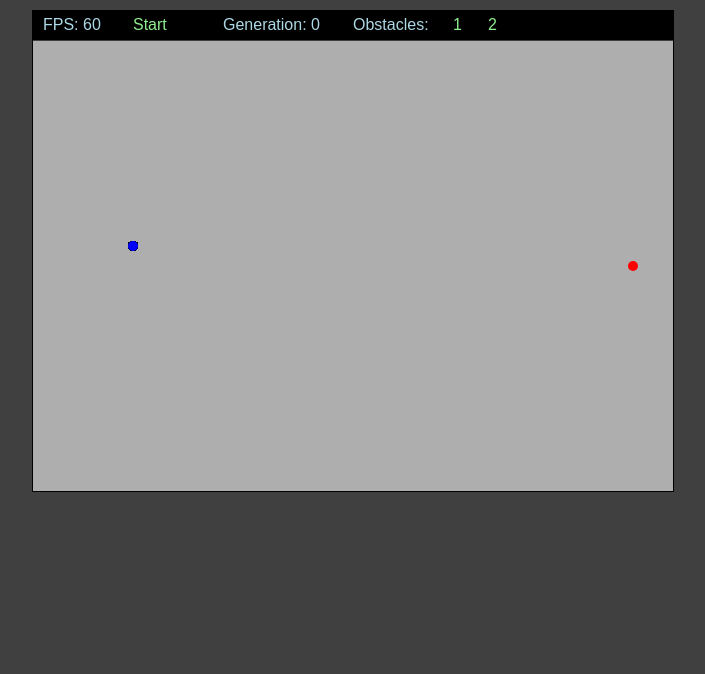
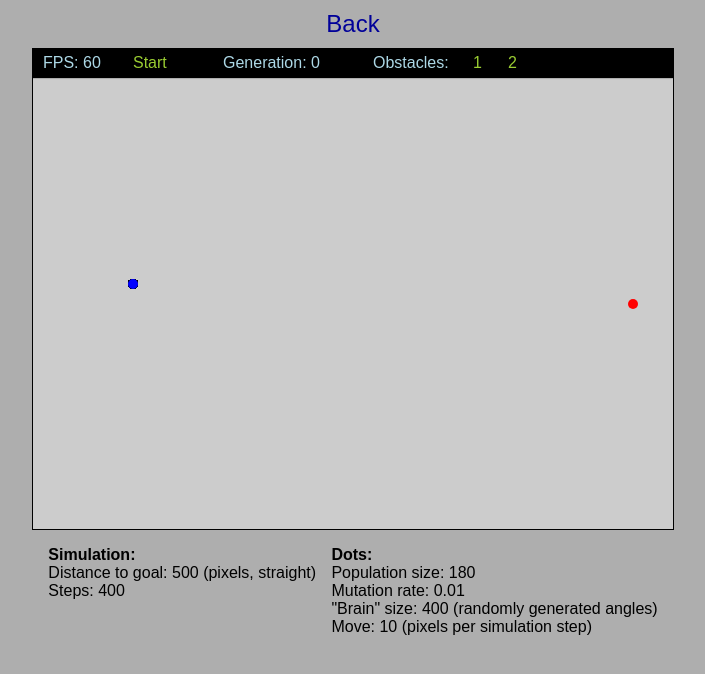
Before and after one commit to sebek78/canvas2-dots, a website built with webpack: page src/index.html in a window 1280 px wide. Shown: the whole page, without its empty margins (287-992 px from the left). Built offline with nearby package versions, Linux system fonts and the light colour scheme.

Commit message:
Prepare to deploy

```diff
--- a/src/constants.js
+++ b/src/constants.js
@@ -1,6 +1,7 @@
 // canvas
 export const WIDTH = 640;
 export const HEIGHT = 480;
+export const MENU_HEIGHT = 30;
 
 // simulation
 export const STEPS = 400;
--- a/src/dot.js
+++ b/src/dot.js
@@ -8,6 +8,7 @@ import {
   START_X,
   START_Y,
   MUTATION_RATE,
+  MENU_HEIGHT,
 } from "./constants";
 import { obstacleCollision } from "./obstacles";
 
@@ -38,7 +39,7 @@ export const distance = (dot) =>
   Math.sqrt(Math.pow(TARGET_X - dot.x, 2) + Math.pow(TARGET_Y - dot.y, 2));
 
 const outsideBoard = (dot) =>
-  dot.x <= 0 || dot.x >= WIDTH || dot.y <= 30 || dot.y >= HEIGHT;
+  dot.x <= 0 || dot.x >= WIDTH || dot.y <= MENU_HEIGHT || dot.y >= HEIGHT;
 
 const randomAngle = () => Math.random() * 360;
 
--- a/src/drawing.js
+++ b/src/drawing.js
@@ -1,6 +1,7 @@
 import {
   WIDTH,
   HEIGHT,
+  MENU_HEIGHT,
   TARGET_X,
   TARGET_Y,
   START_X,
@@ -32,8 +33,8 @@ const drawMenu = (ctx) => {
 };
 
 const drawBoard = (ctx) => {
-  ctx.fillStyle = "#AEAEAE";
-  ctx.fillRect(0, 30, WIDTH, HEIGHT);
+  ctx.fillStyle = "#CCC";
+  ctx.fillRect(0, MENU_HEIGHT, WIDTH, HEIGHT);
 };
 
 function drawFPS(ctx, fps) {
@@ -57,7 +58,7 @@ const drawStart = (ctx) => {
 
 function drawButton(ctx, running) {
   const text = running ? "Running" : "Start";
-  const color = running ? "lightbule" : "lightgreen";
+  const color = running ? "lightbule" : "yellowgreen";
   ctx.fillStyle = color;
   ctx.fillText(text, 100, 15);
 }
@@ -69,11 +70,11 @@ function drawGenerationNumber(ctx, num) {
 
 function drawObstaclesMenu(ctx, state) {
   ctx.fillStyle = "lightblue";
-  ctx.fillText("Obstacles:", 320, 15);
-  ctx.fillStyle = state.obstacles[0].isSet ? "lightblue" : " lightgreen";
-  ctx.fillText("1", 420, 15);
-  ctx.fillStyle = state.obstacles[1].isSet ? "lightblue" : " lightgreen";
-  ctx.fillText("2", 455, 15);
+  ctx.fillText("Obstacles:", 340, 15);
+  ctx.fillStyle = state.obstacles[0].isSet ? "lightblue" : "yellowgreen";
+  ctx.fillText("1", 440, 15);
+  ctx.fillStyle = state.obstacles[1].isSet ? "lightblue" : "yellowgreen";
+  ctx.fillText("2", 475, 15);
 }
 
 export const drawDot = (ctx, dot) => {
--- a/src/eventHandler.js
+++ b/src/eventHandler.js
@@ -1,16 +1,18 @@
+import { MENU_HEIGHT } from "./constants";
+
 export const handleEvent = ({ offsetX, offsetY }) => {
-  if (offsetY < 29) {
+  if (offsetY < MENU_HEIGHT) {
     if (offsetX >= 100 && offsetX <= 150) {
       return {
         type: "RUN",
       };
     }
-    if (offsetX >= 410 && offsetX <= 435) {
+    if (offsetX >= 430 && offsetX <= 455) {
       return {
         type: "TOGGLE_OBSTACLE_1",
       };
     }
-    if (offsetX >= 445 && offsetX <= 465) {
+    if (offsetX >= 465 && offsetX <= 490) {
       return {
         type: "TOGGLE_OBSTACLE_2",
       };
--- a/src/index.html
+++ b/src/index.html
@@ -5,6 +5,21 @@
     <title>Canvas Playground</title>
   </head>
   <body>
+    <header><a href="http://mybytes.pl/">Back</a></header>
     <canvas id="canvas" width="640" height="480"></canvas>
+    <div class="description">
+      <p>
+        <b>Simulation:</b><br />
+        Distance to goal: 500 (pixels, straight)<br />
+        Steps: 400<br />
+      </p>
+      <p>
+        <b>Dots:</b><br />
+        Population size: 180<br />
+        Mutation rate: 0.01<br />
+        "Brain" size: 400 (randomly generated angles)<br />
+        Move: 10 (pixels per simulation step)<br />
+      </p>
+    </div>
   </body>
 </html>
--- a/src/obstacles.js
+++ b/src/obstacles.js
@@ -1,8 +1,7 @@
-import { HEIGHT } from "./constants";
+import { HEIGHT, MENU_HEIGHT } from "./constants";
 
 const OBSTACLE_LENGTH = 160;
 const OBSTACLE_WIDTH = 30;
-const MENU_HEIGHT = 30;
 
 export const obstacles = [
   {
--- a/src/styles.scss
+++ b/src/styles.scss
@@ -1,13 +1,56 @@
-$bgcolor: #404040;
-$color: #bbb;
+body {
+  background-color: #aeaeae;
+  margin: 0;
+  padding: 0;
+  font-family: Arial, Helvetica, sans-serif;
+}
 
-html {
-  background-color: $bgcolor;
-  color: $color;
+header {
+  width: 100%;
+  height: 48px;
+  text-align: center;
+  padding: 10px 0;
+  box-sizing: border-box;
+}
+
+a {
+  font-size: 24px;
+  color: #000099;
+  text-decoration: none;
+  position: relative;
+  display: inline-block;
+  &:link,
+  &:visited,
+  &:active {
+    color: #000099;
+  }
+  &:after {
+    content: "";
+    position: absolute;
+    bottom: 0;
+    left: 0;
+    width: 0%;
+    border-bottom: 2px solid #000099;
+    transition: 0.4s;
+  }
+  &:hover {
+    cursor: pointer;
+    color: #000099;
+    &:after {
+      width: 100%;
+    }
+  }
 }
 
 #canvas {
   border: 1px solid black;
   display: block;
-  margin: 10px auto;
+  margin: 0px auto;
 }
+
+.description {
+  display: flex;
+  margin: 0 auto;
+  width: 640px;
+  justify-content: space-evenly;
+}
--- a/webpack.config.dev.js
+++ b/webpack.config.dev.js
@@ -17,6 +17,7 @@ module.exports = {
   plugins: [
     new HtmlWebpackPlugin({
       template: "./src/index.html",
+      favicon: "src/favicon.png",
     }),
     new MiniCssExtractPlugin({
       filename: "[name].css",
--- a/webpack.config.prod.js
+++ b/webpack.config.prod.js
@@ -1,5 +1,4 @@
 const path = require("path");
-const webpack = require("webpack");
 const HtmlWebpackPlugin = require("html-webpack-plugin");
 const MiniCssExtractPlugin = require("mini-css-extract-plugin");
 
@@ -15,6 +14,7 @@ module.exports = {
   plugins: [
     new HtmlWebpackPlugin({
       template: "./src/index.html",
+      favicon: "src/favicon.png",
       minify: {
         // see https://github.com/kangax/html-minifier#options-quick-reference
         removeComments: true,
```
Also changed, not shown: package.json (+5 -5 lines), .eslintrc.js, README.md, src/favicon.png (added), 1 other file.
